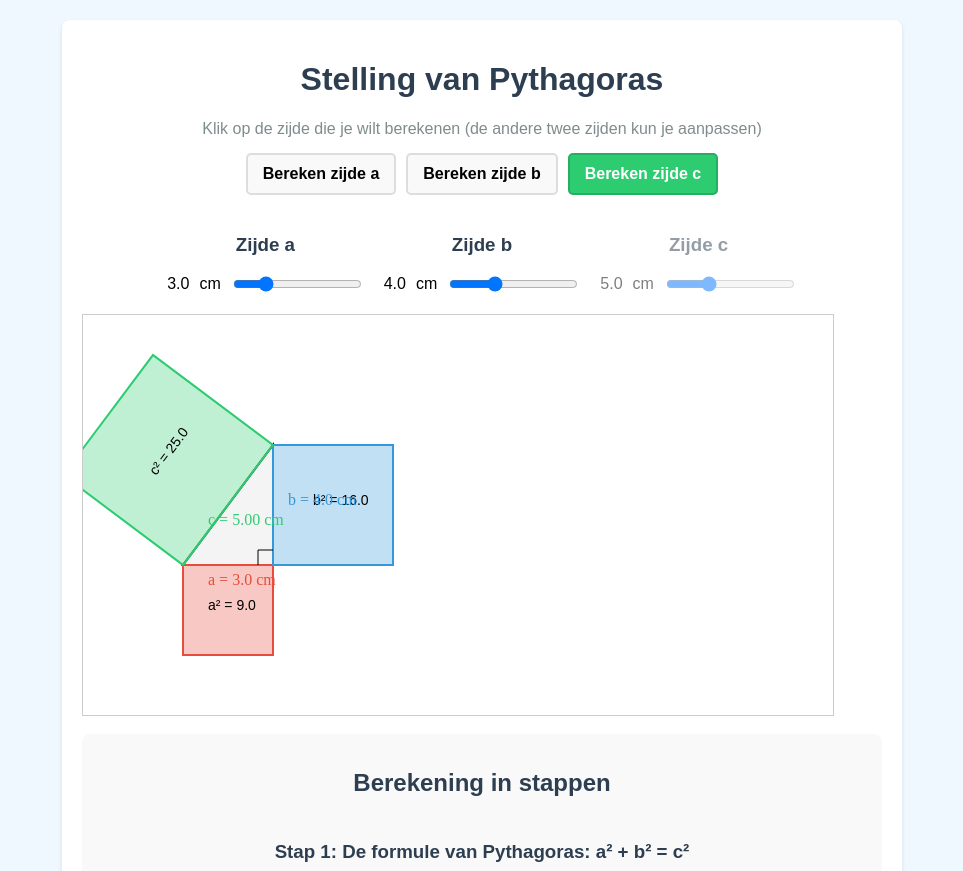
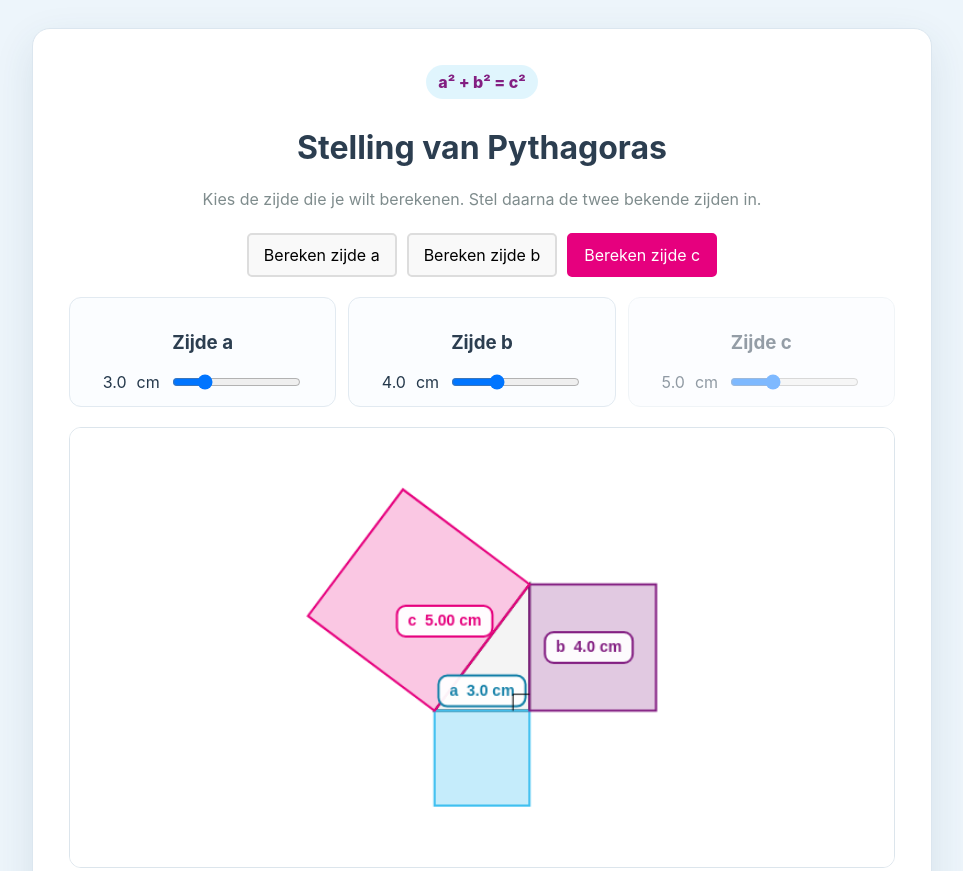
Before and after one commit to I-Coach-LVO/Pythagoras, a plain HTML site: page index.html in a window 1280 px wide. Shown: the top 871 px of the page, without its empty margins (158-1121 px from the left). Drawn offline with Linux system fonts and the light colour scheme.

Commit message:
Publiceer verbeterde Pythagoras-interface

```diff
--- a/index.html
+++ b/index.html
@@ -2,22 +2,50 @@
 <html>
 <head>
   <meta charset="utf-8">
+  <meta name="viewport" content="width=device-width, initial-scale=1">
   <title>Stelling van Pythagoras</title>
   <link rel="icon" href="favicon.ico" sizes="any">
   <style>
+    * { box-sizing: border-box; }
+
+    :root {
+      --lvo-cyan: #3fc0f0;
+      --lvo-purple: #831f82;
+      --lvo-magenta: #e6007e;
+    }
+
     body {
-      font-family: Arial, sans-serif;
-      margin: 20px;
-      background-color: #f0f8ff;
+      font-family: Inter, system-ui, -apple-system, "Segoe UI", sans-serif;
+      margin: 0;
+      padding: 28px 16px;
+      color: #24384b;
+      background: #edf5fb;
     }
 
     .container {
-      max-width: 800px;
+      max-width: 900px;
       margin: 0 auto;
       background: white;
-      padding: 20px;
-      border-radius: 8px;
-      box-shadow: 0 2px 4px rgba(0,0,0,0.1);
+      padding: clamp(18px, 4vw, 36px);
+      border: 1px solid #dbe6ef;
+      border-radius: 18px;
+      box-shadow: 0 14px 40px rgba(38, 72, 101, 0.11);
+    }
+
+    .intro {
+      max-width: 650px;
+      margin: 0 auto 24px;
+      text-align: center;
+    }
+
+    .formula-badge {
+      display: inline-block;
+      padding: 7px 12px;
+      margin-bottom: 8px;
+      border-radius: 999px;
+      color: var(--lvo-purple);
+      background: rgba(63, 192, 240, .16);
+      font-weight: 800;
     }
 
     .mode-selector {
@@ -37,38 +65,49 @@
       transition: all 0.2s;
     }
 
+    button.mode-button { font: inherit; }
+    .mode-button:focus-visible, input:focus-visible {
+      outline: 3px solid rgba(52, 152, 219, .35);
+      outline-offset: 2px;
+    }
+
     .mode-button.active {
-      background-color: #3498db;
+      background-color: var(--lvo-purple);
       color: white;
       border-color: #2980b9;
     }
 
     .mode-button.a-mode.active {
-      background-color: #e74c3c;
-      border-color: #c0392b;
+      color: #17384a;
+      background-color: var(--lvo-cyan);
+      border-color: var(--lvo-cyan);
     }
 
     .mode-button.b-mode.active {
-      background-color: #3498db;
-      border-color: #2980b9;
+      background-color: var(--lvo-purple);
+      border-color: var(--lvo-purple);
     }
 
     .mode-button.c-mode.active {
-      background-color: #2ecc71;
-      border-color: #27ae60;
+      background-color: var(--lvo-magenta);
+      border-color: var(--lvo-magenta);
     }
 
     .controls {
-      display: flex;
-      gap: 20px;
+      display: grid;
+      grid-template-columns: repeat(3, 1fr);
+      gap: 12px;
       margin-bottom: 20px;
-      justify-content: center;
     }
 
     .control-group {
       display: flex;
       flex-direction: column;
       align-items: center;
+      padding: 14px 12px;
+      border: 1px solid #e2eaf1;
+      border-radius: 12px;
+      background: #fbfdff;
     }
 
     .slider-container {
@@ -84,20 +123,28 @@
 
     .canvas-container {
       width: 100%;
-      height: 400px;
+      height: auto;
+      aspect-ratio: 750 / 400;
       margin: 20px 0;
       position: relative;
+      overflow: hidden;
+      border: 1px solid #dce5ec;
+      border-radius: 12px;
+      background: white;
     }
 
     canvas {
-      border: 1px solid #ccc;
+      display: block;
+      width: 100%;
+      height: 100%;
       background: white;
     }
 
     .formula {
-      background-color: #f9f9f9;
-      padding: 15px;
-      border-radius: 8px;
+      background-color: #f7fafc;
+      padding: clamp(16px, 3vw, 24px);
+      border: 1px solid #dfe8ef;
+      border-radius: 14px;
       margin-top: 20px;
     }
 
@@ -119,9 +166,9 @@
       font-family: monospace;
     }
 
-    .value-a { background-color: rgba(231, 76, 60, 0.2); }
-    .value-b { background-color: rgba(52, 152, 219, 0.2); }
-    .value-c { background-color: rgba(46, 204, 113, 0.2); }
+    .value-a { background-color: rgba(63, 192, 240, .24); }
+    .value-b { background-color: rgba(131, 31, 130, .18); }
+    .value-c { background-color: rgba(230, 0, 126, .17); }
 
     h1, h2, h3 {
       color: #2c3e50;
@@ -133,18 +180,32 @@
       margin: 15px 0;
       color: #7f8c8d;
     }
+
+    @media (max-width: 650px) {
+      body { padding: 10px; }
+      .container { border-radius: 12px; }
+      .mode-selector, .controls { grid-template-columns: 1fr; }
+      .mode-selector { display: grid; }
+      .mode-button { width: 100%; }
+      .control-group { align-items: stretch; }
+      .slider-container { justify-content: space-between; }
+      input[type="range"] { width: min(62%, 260px); }
+      .formula-step h3 { font-size: 1rem; }
+    }
   </style>
 </head>
 <body>
   <div class="container">
-    <h1>Stelling van Pythagoras</h1>
-
-    <p class="instruction">Klik op de zijde die je wilt berekenen (de andere twee zijden kun je aanpassen)</p>
+    <div class="intro">
+      <span class="formula-badge">a² + b² = c²</span>
+      <h1>Stelling van Pythagoras</h1>
+      <p class="instruction">Kies de zijde die je wilt berekenen. Stel daarna de twee bekende zijden in.</p>
+    </div>
 
     <div class="mode-selector">
-      <div class="mode-button a-mode" id="a-mode">Bereken zijde a</div>
-      <div class="mode-button b-mode" id="b-mode">Bereken zijde b</div>
-      <div class="mode-button c-mode active" id="c-mode">Bereken zijde c</div>
+      <button type="button" class="mode-button a-mode" id="a-mode" aria-pressed="false">Bereken zijde a</button>
+      <button type="button" class="mode-button b-mode" id="b-mode" aria-pressed="false">Bereken zijde b</button>
+      <button type="button" class="mode-button c-mode active" id="c-mode" aria-pressed="true">Bereken zijde c</button>
     </div>
 
     <div class="controls">
@@ -152,7 +213,7 @@
         <h3>Zijde a</h3>
         <div class="slider-container">
           <span id="value-a">3.0</span> cm
-          <input type="range" id="side-a" min="1" max="10" value="3" step="0.1">
+          <input type="range" id="side-a" min="1" max="10" value="3" step="0.1" aria-label="Lengte van zijde a in centimeter">
         </div>
       </div>
 
@@ -160,7 +221,7 @@
         <h3>Zijde b</h3>
         <div class="slider-container">
           <span id="value-b">4.0</span> cm
-          <input type="range" id="side-b" min="1" max="10" value="4" step="0.1">
+          <input type="range" id="side-b" min="1" max="10" value="4" step="0.1" aria-label="Lengte van zijde b in centimeter">
         </div>
       </div>
 
@@ -168,7 +229,7 @@
         <h3>Zijde c</h3>
         <div class="slider-container">
           <span id="value-c">5.0</span> cm
-          <input type="range" id="side-c" min="1" max="14" value="5" step="0.1">
+          <input type="range" id="side-c" min="1" max="14" value="5" step="0.1" aria-label="Lengte van zijde c in centimeter">
         </div>
       </div>
     </div>
@@ -244,11 +305,6 @@
     // Berekeningsmode
     let calculationMode = 'c'; // 'a', 'b', 'c'
 
-    // Schaal en offset voor tekenen
-    const scale = 30;
-    const offsetX = 100;
-    const offsetY = 250;
-
     // Functies voor het updaten van de modus
     function setMode(mode) {
         calculationMode = mode;
@@ -257,6 +313,9 @@
         aMode.classList.toggle('active', mode === 'a');
         bMode.classList.toggle('active', mode === 'b');
         cMode.classList.toggle('active', mode === 'c');
+        aMode.setAttribute('aria-pressed', mode === 'a');
+        bMode.setAttribute('aria-pressed', mode === 'b');
+        cMode.setAttribute('aria-pressed', mode === 'c');
 
         // Controls enablen/disablen
         aControl.classList.toggle('disabled', mode === 'a');
@@ -364,9 +423,16 @@
     }
 
     function drawTriangle() {
-        // Positie van de driehoek binnen het canvas
-        const triangleX = offsetX;
-        const triangleY = offsetY;
+        // Schaal en centreer de volledige figuur, inclusief de drie vierkanten.
+        // De begrenzing is (a + 2b) breed en (2a + b) hoog.
+        const padding = 56;
+        const scale = Math.min(
+            30,
+            (canvas.width - padding * 2) / (a + 2 * b),
+            (canvas.height - padding * 2) / (2 * a + b)
+        );
+        const triangleX = canvas.width / 2 - (a * scale) / 2;
+        const triangleY = canvas.height / 2 + (b * scale) / 2;
 
         // Rechthoekige driehoek tekenen
         ctx.beginPath();
@@ -383,30 +449,20 @@
         // Vierkant a (rood)
         ctx.beginPath();
         ctx.rect(triangleX, triangleY, a * scale, a * scale);
-        ctx.fillStyle = "rgba(231, 76, 60, 0.3)";
+        ctx.fillStyle = "rgba(63, 192, 240, 0.3)";
         ctx.fill();
-        ctx.strokeStyle = "#e74c3c";
+        ctx.strokeStyle = "#3fc0f0";
         ctx.lineWidth = 2;
         ctx.stroke();
-
-        // Label voor vierkant a
-        ctx.fillStyle = "black";
-        ctx.font = "14px Arial";
-        ctx.fillText(`a² = ${(a * a).toFixed(1)}`, triangleX + (a * scale / 2) - 20, triangleY + (a * scale / 2));
 
         // Vierkant b (blauw)
         ctx.beginPath();
         ctx.rect(triangleX + a * scale, triangleY, b * scale, -b * scale);
-        ctx.fillStyle = "rgba(52, 152, 219, 0.3)";
+        ctx.fillStyle = "rgba(131, 31, 130, 0.24)";
         ctx.fill();
-        ctx.strokeStyle = "#3498db";
+        ctx.strokeStyle = "#831f82";
         ctx.lineWidth = 2;
         ctx.stroke();
-
-        // Label voor vierkant b
-        ctx.fillStyle = "black";
-        ctx.font = "14px Arial";
-        ctx.fillText(`b² = ${(b * b).toFixed(1)}`, triangleX + a * scale + (b * scale / 2) - 20, triangleY - (b * scale / 2));
 
         // Vierkant c (groen)
         // We moeten eerst de coördinaten voor het vierkant van de schuine zijde berekenen
@@ -417,28 +473,18 @@
         ctx.rotate(-angle);
         ctx.beginPath();
         ctx.rect(0, 0, c * scale, -c * scale);
-        ctx.fillStyle = "rgba(46, 204, 113, 0.3)";
+        ctx.fillStyle = "rgba(230, 0, 126, 0.22)";
         ctx.fill();
-        ctx.strokeStyle = "#2ecc71";
+        ctx.strokeStyle = "#e6007e";
         ctx.lineWidth = 2;
         ctx.stroke();
 
-        // Label voor vierkant c
-        ctx.fillStyle = "black";
-        ctx.font = "14px Arial";
-        ctx.fillText(`c² = ${(c * c).toFixed(1)}`, c * scale / 2 - 20, -c * scale / 2);
         ctx.restore();
 
-        // Labels voor zijden van de driehoek
-        ctx.fillStyle = "#e74c3c";
-        ctx.font = "16px Arial bold";
-        ctx.fillText(`a = ${a.toFixed(1)} cm`, triangleX + (a * scale / 2) - 20, triangleY + 20);
-
-        ctx.fillStyle = "#3498db";
-        ctx.fillText(`b = ${b.toFixed(1)} cm`, triangleX + a * scale + 15, triangleY - (b * scale / 2));
-
-        ctx.fillStyle = "#2ecc71";
-        ctx.fillText(`c = ${c.toFixed(2)} cm`, triangleX + (a * scale / 2) - 20, triangleY - (b * scale / 3));
+        // Drie rustige waardelabels; de kwadraten staan alleen in de uitleg eronder.
+        drawValueLabel(`a  ${a.toFixed(1)} cm`, triangleX + (a * scale / 2), triangleY - 18, "#1480a8");
+        drawValueLabel(`b  ${b.toFixed(1)} cm`, triangleX + a * scale + 54, triangleY - (b * scale / 2), "#831f82");
+        drawValueLabel(`c  ${c.toFixed(2)} cm`, triangleX + (a * scale / 2) - 34, triangleY - (b * scale / 2) - 24, "#e6007e");
 
         // Rechte hoek indicator
         ctx.beginPath();
@@ -448,6 +494,28 @@
         ctx.strokeStyle = "black";
         ctx.lineWidth = 1;
         ctx.stroke();
+    }
+
+    function drawValueLabel(text, centerX, centerY, color) {
+        ctx.save();
+        ctx.font = "700 14px Arial";
+        ctx.textAlign = "center";
+        ctx.textBaseline = "middle";
+        const width = ctx.measureText(text).width + 20;
+        const height = 28;
+        const left = centerX - width / 2;
+        const top = centerY - height / 2;
+
+        ctx.beginPath();
+        ctx.roundRect(left, top, width, height, 8);
+        ctx.fillStyle = "rgba(255, 255, 255, 0.94)";
+        ctx.fill();
+        ctx.strokeStyle = color;
+        ctx.lineWidth = 2;
+        ctx.stroke();
+        ctx.fillStyle = color;
+        ctx.fillText(text, centerX, centerY + 0.5);
+        ctx.restore();
     }
 
     // Event listeners
```
